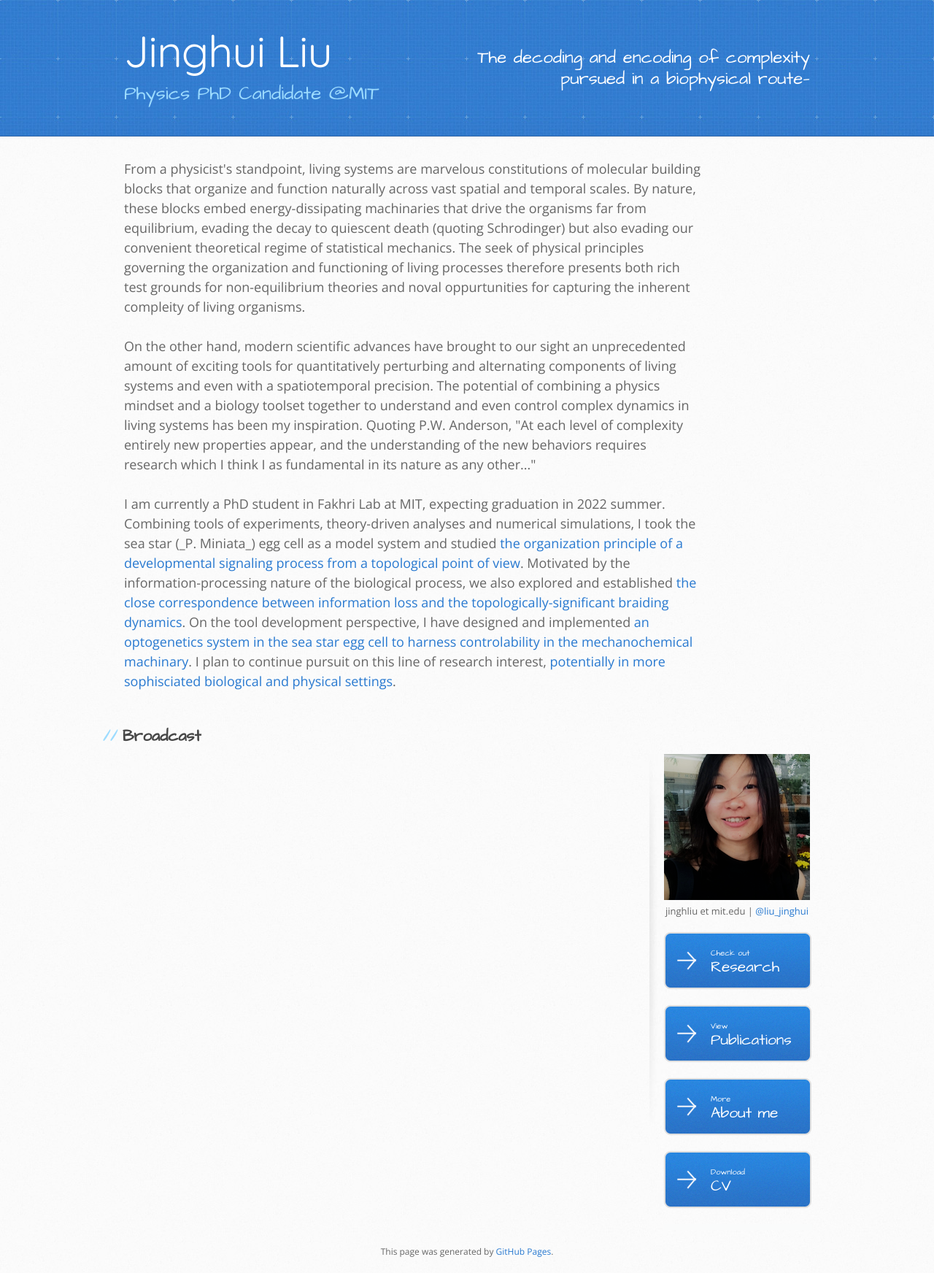
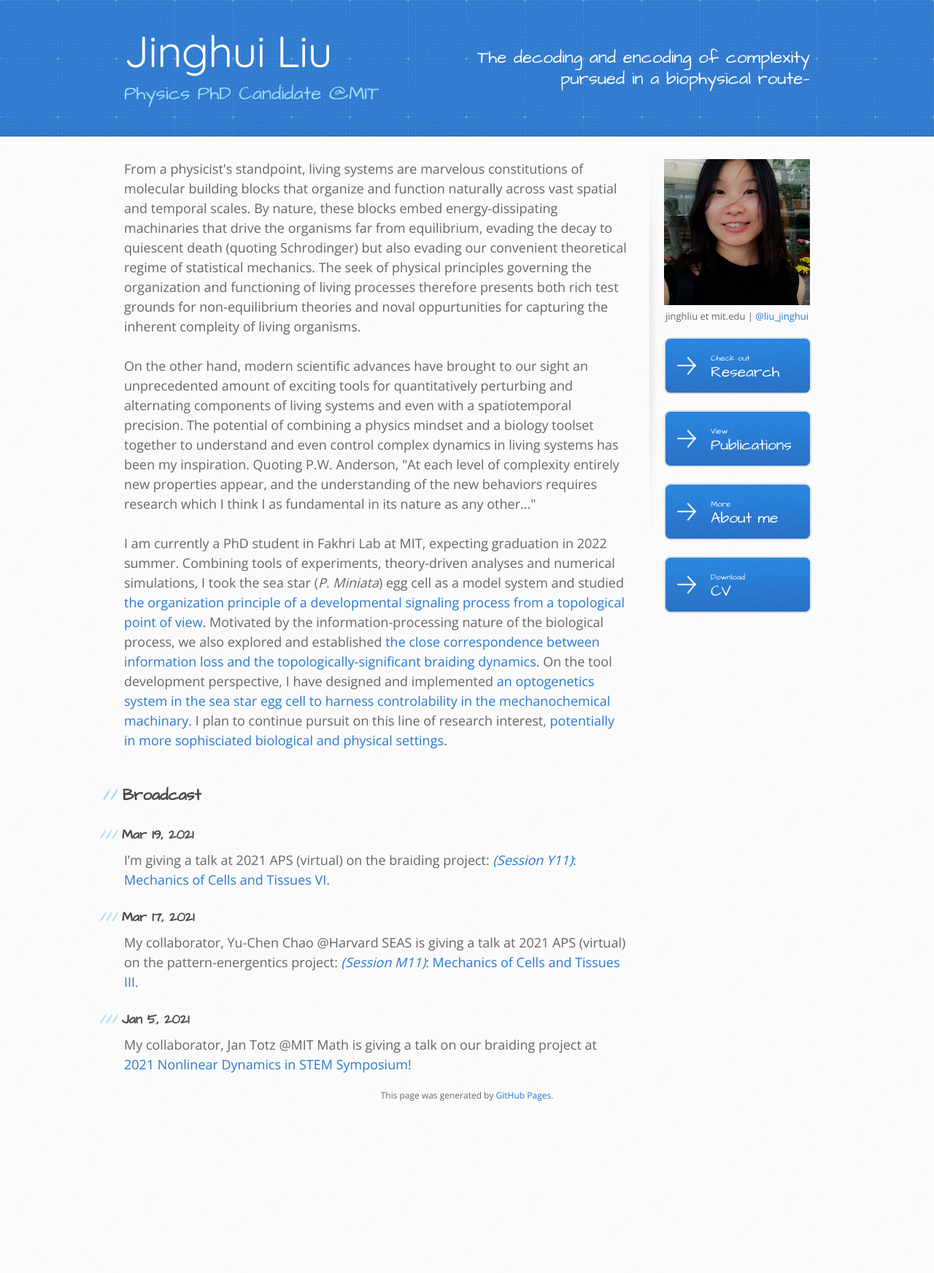
Before and after one commit to jinghui-liu/jinghui-liu.github.io, a Jekyll site: the page built from index.md, in a window 1280 px wide. Shown: the whole page at 73% size. Built offline with Jekyll 4.4.1, drawn with Linux system fonts in a browser that asks for light colours; after the commit the page ends 1530 px from its top, so only the background shows below that.

Commit message:
update_frontpage

```diff
--- a/_sass/jekyll-theme-architect.scss
+++ b/_sass/jekyll-theme-architect.scss
@@ -71,7 +71,7 @@
 
 #main-content {
   float: left;
-  width: 790px;
+  width: 690px;
 }
 
 #main-content-fullwidth {
--- a/index.md
+++ b/index.md
@@ -17,15 +17,19 @@
 On the other hand, modern scientific advances have brought to our sight an unprecedented amount of exciting tools for quantitatively perturbing and alternating components of living systems and even with a spatiotemporal precision. The potential of combining a physics mindset and a biology toolset together to understand and even control complex dynamics in living systems has been my inspiration. Quoting P.W. Anderson, "At each level of complexity entirely new properties appear, and the understanding of the new behaviors requires research which I think I as fundamental in its nature as any other..."
 <br><br>
 
-I am currently a PhD student in Fakhri Lab at MIT, expecting graduation in 2022 summer. Combining tools of experiments, theory-driven analyses and numerical simulations, I took the sea star (_P. Miniata_) egg cell as a model system and studied <a href="\research-page.html">the organization principle of a developmental signaling process from a topological point of view</a>. Motivated by the information-processing nature of the biological process, we also explored and established <a href="\research-page.html">the close correspondence between information loss and the topologically-significant braiding dynamics</a>. On the tool development perspective, I have designed and implemented <a href="\research-page.html">an optogenetics system in the sea star egg cell to harness controlability in the mechanochemical machinary</a>. I plan to continue pursuit on this line of research interest, <a href="\research-page.html">potentially in more sophisciated biological and physical settings</a>.
+I am currently a PhD student in Fakhri Lab at MIT, expecting graduation in 2022 summer. Combining tools of experiments, theory-driven analyses and numerical simulations, I took the sea star (<i>P. Miniata</i>) egg cell as a model system and studied <a href="\research-page.html">the organization principle of a developmental signaling process from a topological point of view</a>. Motivated by the information-processing nature of the biological process, we also explored and established <a href="\research-page.html">the close correspondence between information loss and the topologically-significant braiding dynamics</a>. On the tool development perspective, I have designed and implemented <a href="\research-page.html">an optogenetics system in the sea star egg cell to harness controlability in the mechanochemical machinary</a>. I plan to continue pursuit on this line of research interest, <a href="\research-page.html">potentially in more sophisciated biological and physical settings</a>.
 
 <br><br>
-
-
 
 </body>
 
 ## Broadcast
+### Mar 19, 2021
+I'm giving a talk at 2021 APS (virtual) on the braiding project: <a href="https://meetings.aps.org/Meeting/MAR21/Session/Y11.12">_(Session Y11)_: Mechanics of Cells and Tissues VI</a>.
+### Mar 17, 2021
+My collaborator, Yu-Chen Chao @Harvard SEAS is giving a talk at 2021 APS (virtual) on the pattern-energentics project: <a href="https://meetings.aps.org/Meeting/MAR21/Session/M11.9">_(Session M11)_: Mechanics of Cells and Tissues III</a>.
+### Jan 5, 2021
+My collaborator, Jan Totz @MIT Math is giving a talk on our braiding project at <a href="https://www.chem.fsu.edu/~steinbock/Nonlin21Program.html.">2021 Nonlinear Dynamics in STEM Symposium</a>!
 
 <!--The simple fact that living organisms are structured by building blocks that function in such an organized fashion across multiple spatial and temporal scales has been inspiring.-->
 
```
